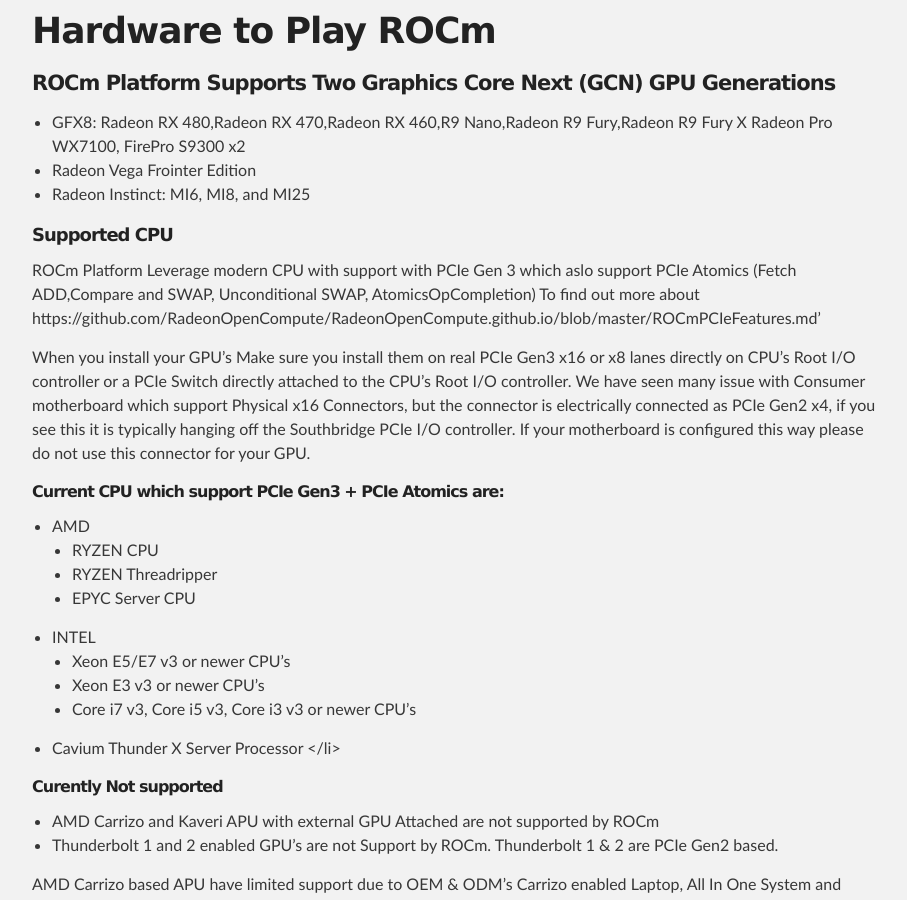
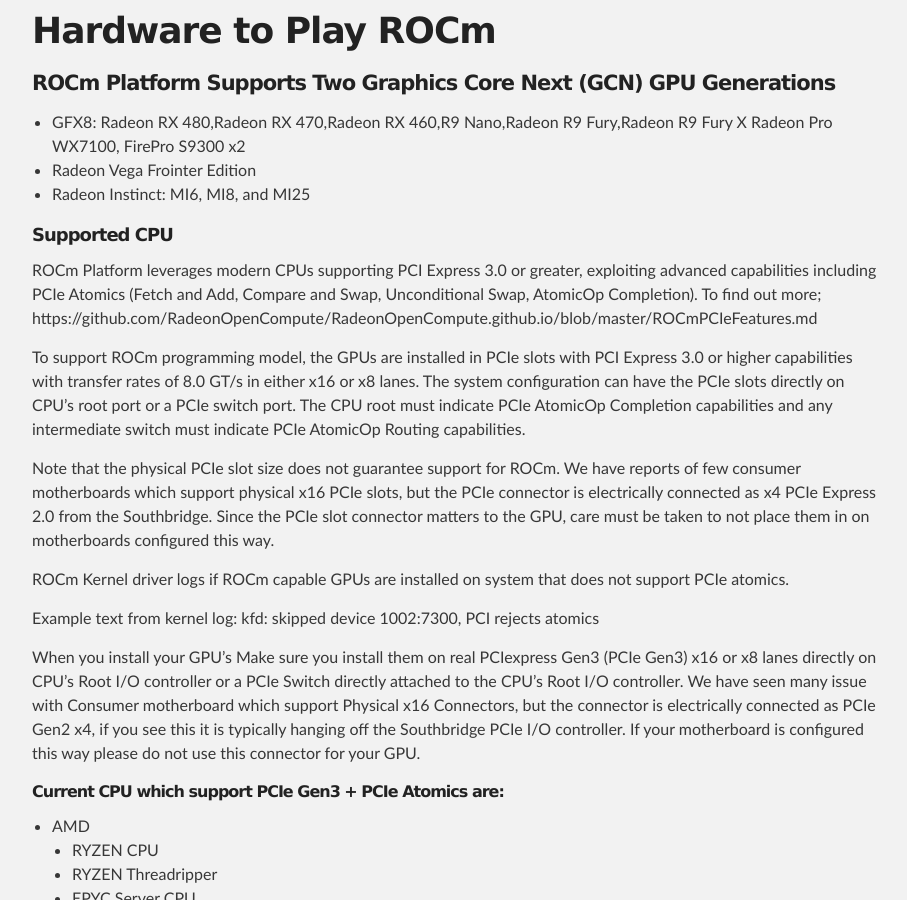
Before and after one commit to ROCm/ROCm.github.io, a Jekyll site: the page built from hardware.md, in a window 1280 px wide and 900 px high, scrolled down 349 px. Shown: the whole window, without its empty margins (183-1090 px from the left). Built offline with Jekyll 4.4.1, drawn with Linux system fonts in a browser that asks for light colours.

Commit message:
Update hardware.md

```diff
--- a/hardware.md
+++ b/hardware.md
@@ -14,9 +14,19 @@
 
 ##### Supported CPU
 
-ROCm Platform Leverage modern CPU with support with PCIe Gen 3 which aslo support PCIe Atomics (Fetch ADD,Compare and SWAP, Unconditional SWAP, AtomicsOpCompletion) To find out more about https://github.com/RadeonOpenCompute/RadeonOpenCompute.github.io/blob/master/ROCmPCIeFeatures.md'
+ROCm Platform leverages modern CPUs supporting PCI Express 3.0 or greater, exploiting advanced capabilities including PCIe Atomics (Fetch and Add, Compare and Swap, Unconditional Swap, AtomicOp Completion). To find out more; https://github.com/RadeonOpenCompute/RadeonOpenCompute.github.io/blob/master/ROCmPCIeFeatures.md
 
-When you install your GPU's Make sure you install them on real PCIe Gen3 x16 or x8 lanes directly on CPU's Root I/O controller or a PCIe Switch directly attached to the CPU's Root I/O controller. We have seen many issue with Consumer motherboard which support Physical x16 Connectors, but the connector is electrically connected as PCIe Gen2 x4, if you see this it is typically hanging off the Southbridge PCIe I/O controller. If your motherboard is configured this way please do not use this connector for your GPU.
+To support ROCm programming model, the GPUs are installed in PCIe slots with PCI Express 3.0 or higher capabilities with transfer rates of 8.0 GT/s in either x16 or x8 lanes. The system configuration can have the PCIe slots directly on CPU’s root port or a PCIe switch port. The CPU root must indicate PCIe AtomicOp Completion capabilities and any intermediate switch must indicate PCIe AtomicOp Routing capabilities.
+
+Note that the physical PCIe slot size does not guarantee support for ROCm. We have reports of few consumer motherboards which support physical x16 PCIe slots, but the PCIe connector is electrically connected as x4 PCIe Express 2.0 from the Southbridge. Since the PCIe slot connector matters to the GPU, care must be taken to not place them in on motherboards configured this way.
+
+ROCm Kernel driver logs if ROCm capable GPUs are installed on system that does not support PCIe atomics.
+
+Example text from kernel log:
+kfd: skipped device 1002:7300, PCI rejects atomics
+
+
+When you install your GPU's Make sure you install them on real PCIexpress Gen3 (PCIe Gen3) x16 or x8 lanes directly on CPU's Root I/O controller or a PCIe Switch directly attached to the CPU's Root I/O controller. We have seen many issue with Consumer motherboard which support Physical x16 Connectors, but the connector is electrically connected as PCIe Gen2 x4, if you see this it is typically hanging off the Southbridge PCIe I/O controller. If your motherboard is configured this way please do not use this connector for your GPU.
 
 ###### Current CPU which support PCIe Gen3 + PCIe Atomics are:
 
```
